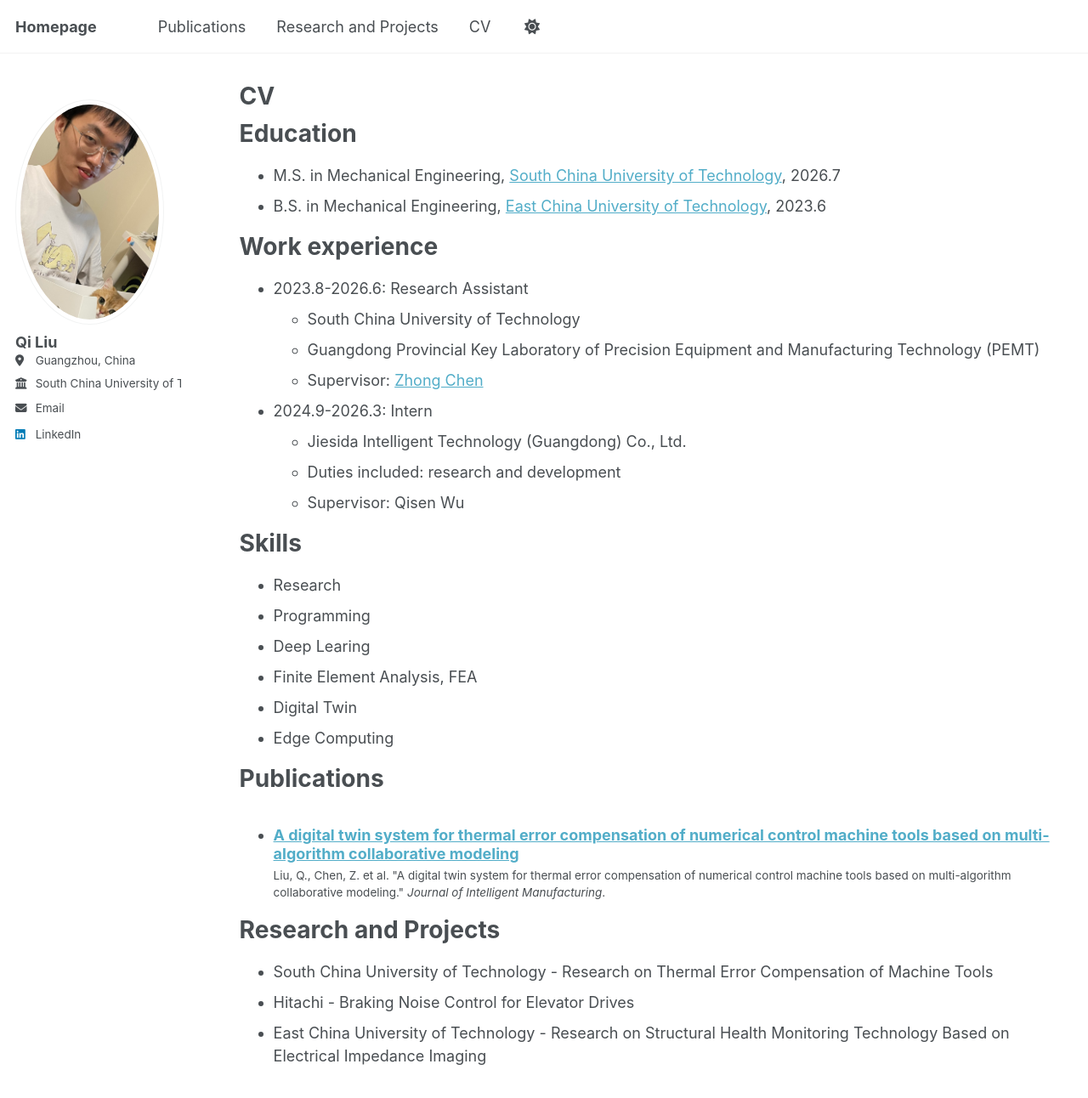
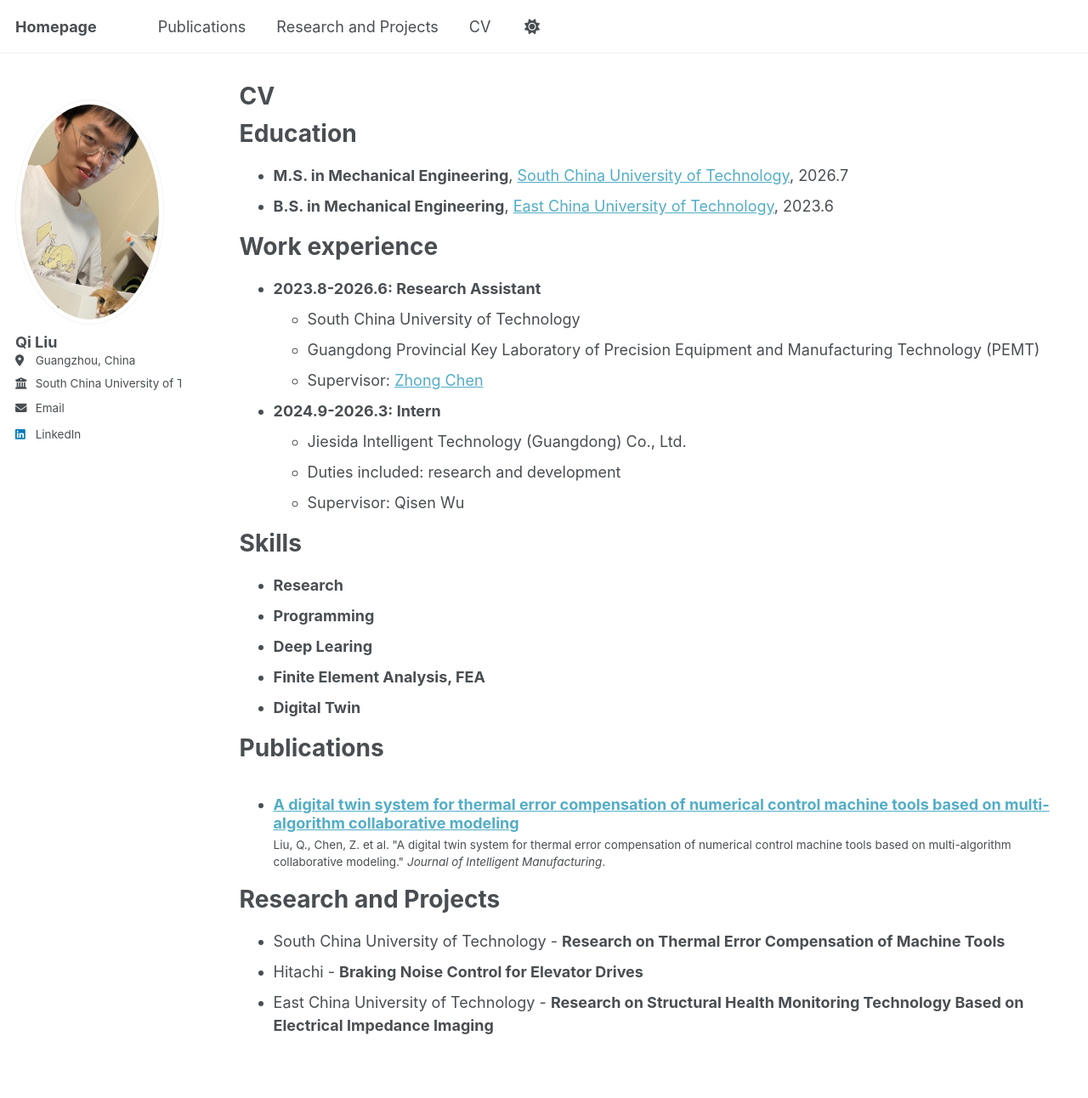
Before and after one commit to qiliu0701/qiliu0701.github.io, a Jekyll site: the page built from _pages/cv.md, in a window 1280 px wide and 1400 px high. Shown: the top 1292 px of the window at 85% size. Built offline with Jekyll 4.4.1, drawn with Linux system fonts in a browser that asks for light colours; a script that is not in the unit is left out.

Commit message:
Update cv.md

```diff
--- a/_pages/cv.md
+++ b/_pages/cv.md
@@ -11,29 +11,28 @@ redirect_from:
 
 Education
 ======
-* M.S. in Mechanical Engineering, [South China University of Technology](https://www.scut.edu.cn/), 2026.7
-* B.S. in Mechanical Engineering, [East China University of Technology](https://www.ecust.edu.cn/), 2023.6
+* **M.S. in Mechanical Engineering**, [South China University of Technology](https://www.scut.edu.cn/), 2026.7
+* **B.S. in Mechanical Engineering**, [East China University of Technology](https://www.ecust.edu.cn/), 2023.6
 
 Work experience
 ======
-* 2023.8-2026.6: Research Assistant
+* **2023.8-2026.6: Research Assistant**
   * South China University of Technology
   * Guangdong Provincial Key Laboratory of Precision Equipment and Manufacturing Technology (PEMT)
   * Supervisor: [Zhong Chen](https://scholar.google.com/citations?view_op=list_works&hl=zh-CN&hl=zh-CN&user=w7uswTQAAAAJ)
 
-* 2024.9-2026.3: Intern
+* **2024.9-2026.3: Intern**
   * Jiesida Intelligent Technology (Guangdong) Co., Ltd.
   * Duties included: research and development
   * Supervisor: Qisen Wu
 
 Skills
 ======
-* Research
-* Programming
-* Deep Learing
-* Finite Element Analysis, FEA
-* Digital Twin
-* Edge Computing
+* **Research**
+* **Programming**
+* **Deep Learing**
+* **Finite Element Analysis, FEA**
+* **Digital Twin**
 
 Publications
 ======
@@ -43,6 +42,6 @@ Publications
 
 Research and Projects
 ======
-* South China University of Technology - Research on Thermal Error Compensation of Machine Tools
-* Hitachi - Braking Noise Control for Elevator Drives
-* East China University of Technology - Research on Structural Health Monitoring Technology Based on Electrical Impedance Imaging
+* South China University of Technology - **Research on Thermal Error Compensation of Machine Tools**
+* Hitachi - **Braking Noise Control for Elevator Drives**
+* East China University of Technology - **Research on Structural Health Monitoring Technology Based on Electrical Impedance Imaging**
```
